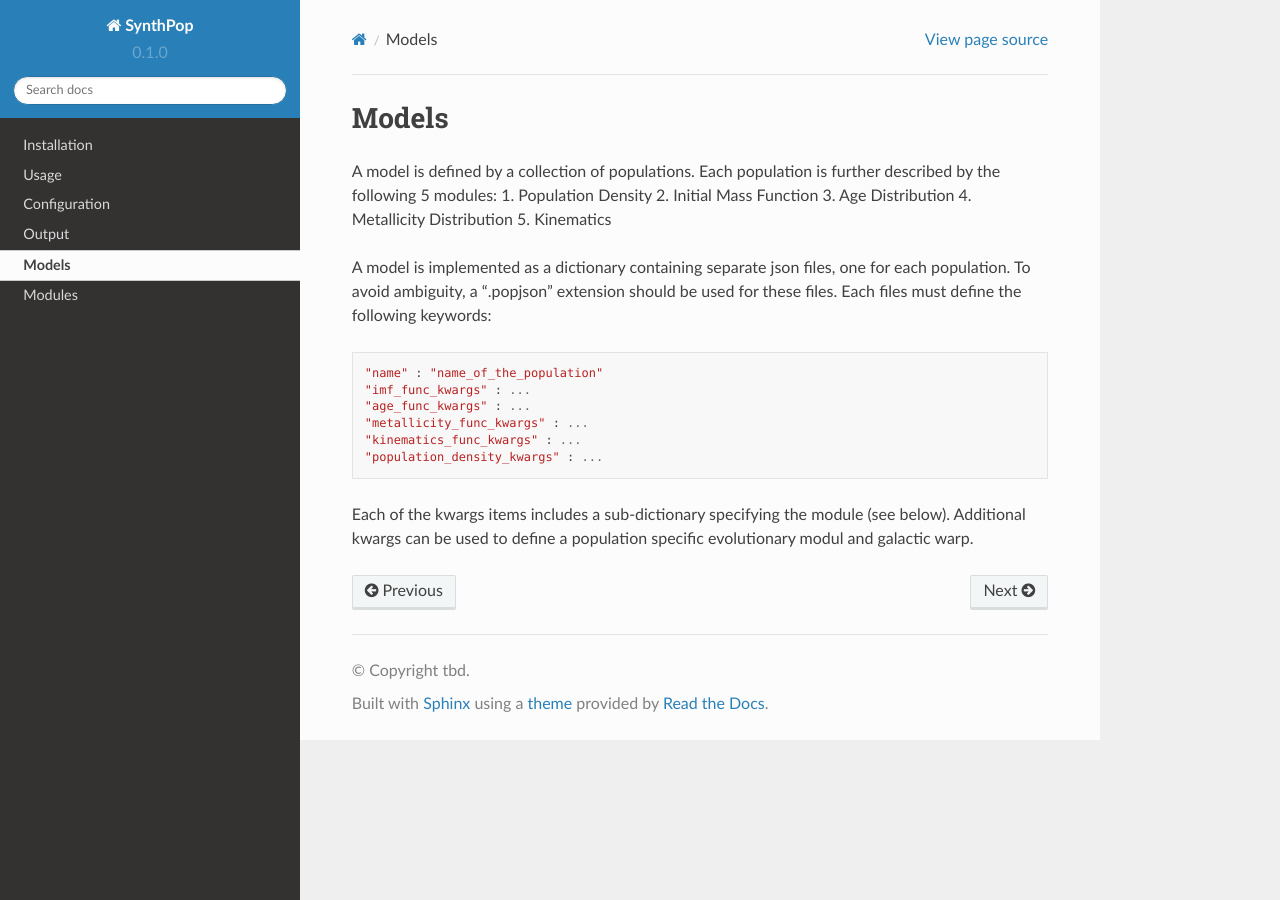
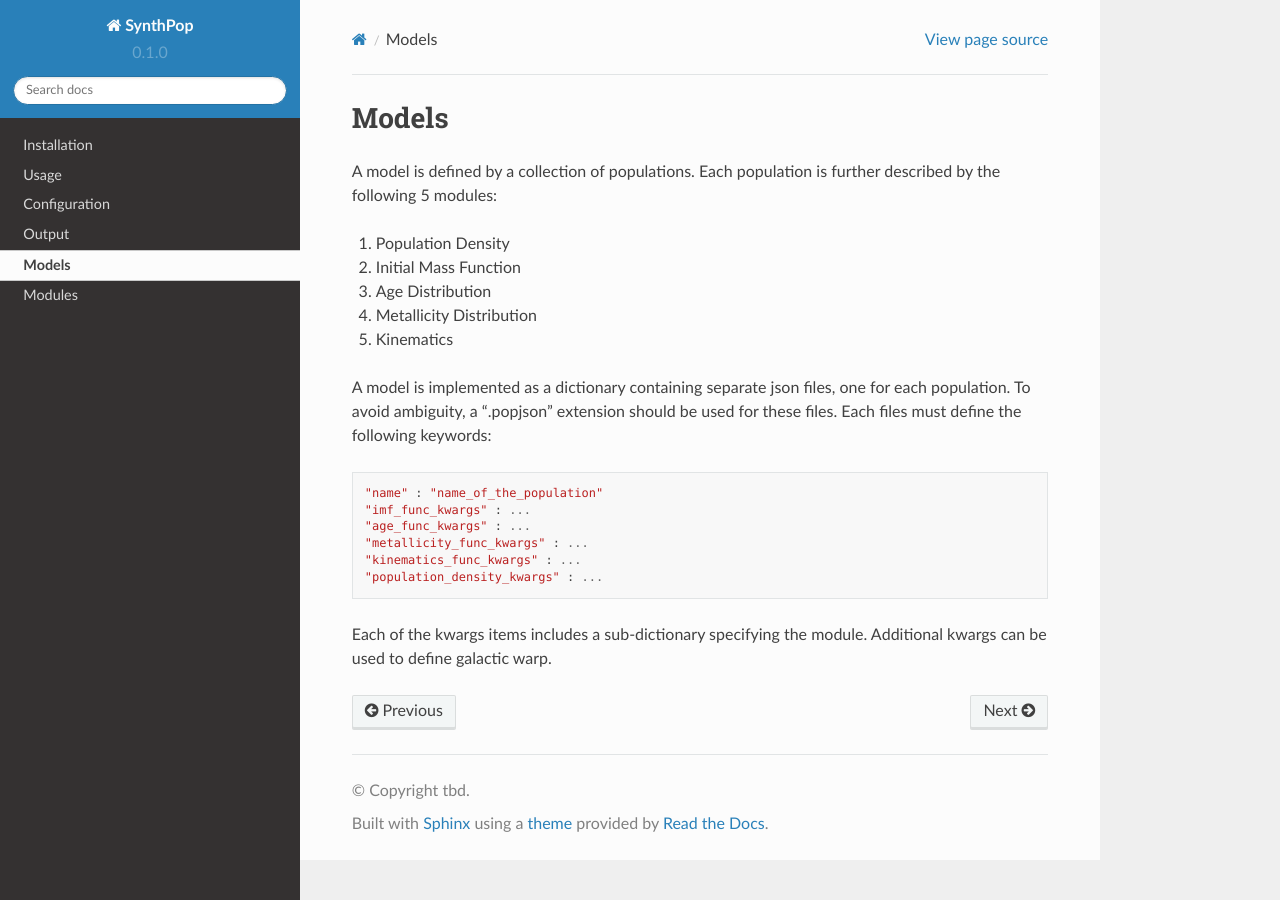
Before and after one commit to synthpop-galaxy/synthpop, a Sphinx documentation site: the page built from docs/source/models.rst, in a window 1280 px wide. Built offline with Sphinx 7.4.7 and the Read the Docs theme 2.0.0, drawn with Linux system fonts in a browser that asks for light colours.

Commit message:
Update models.rst

```diff
--- a/docs/source/models.rst
+++ b/docs/source/models.rst
@@ -3,6 +3,7 @@ Models
 
 A model is defined by a collection of populations.
 Each population is further described by the following 5 modules:
+
 1. Population Density
 2. Initial Mass Function
 3. Age Distribution
@@ -21,6 +22,5 @@ Each files must define the following keywords::
     "population_density_kwargs" : ...
 
 Each of the kwargs items includes a sub-dictionary
-specifying the module (see below).
-Additional kwargs can be used to define a population specific
-evolutionary modul and galactic warp.
+specifying the module.
+Additional kwargs can be used to define galactic warp.
```
